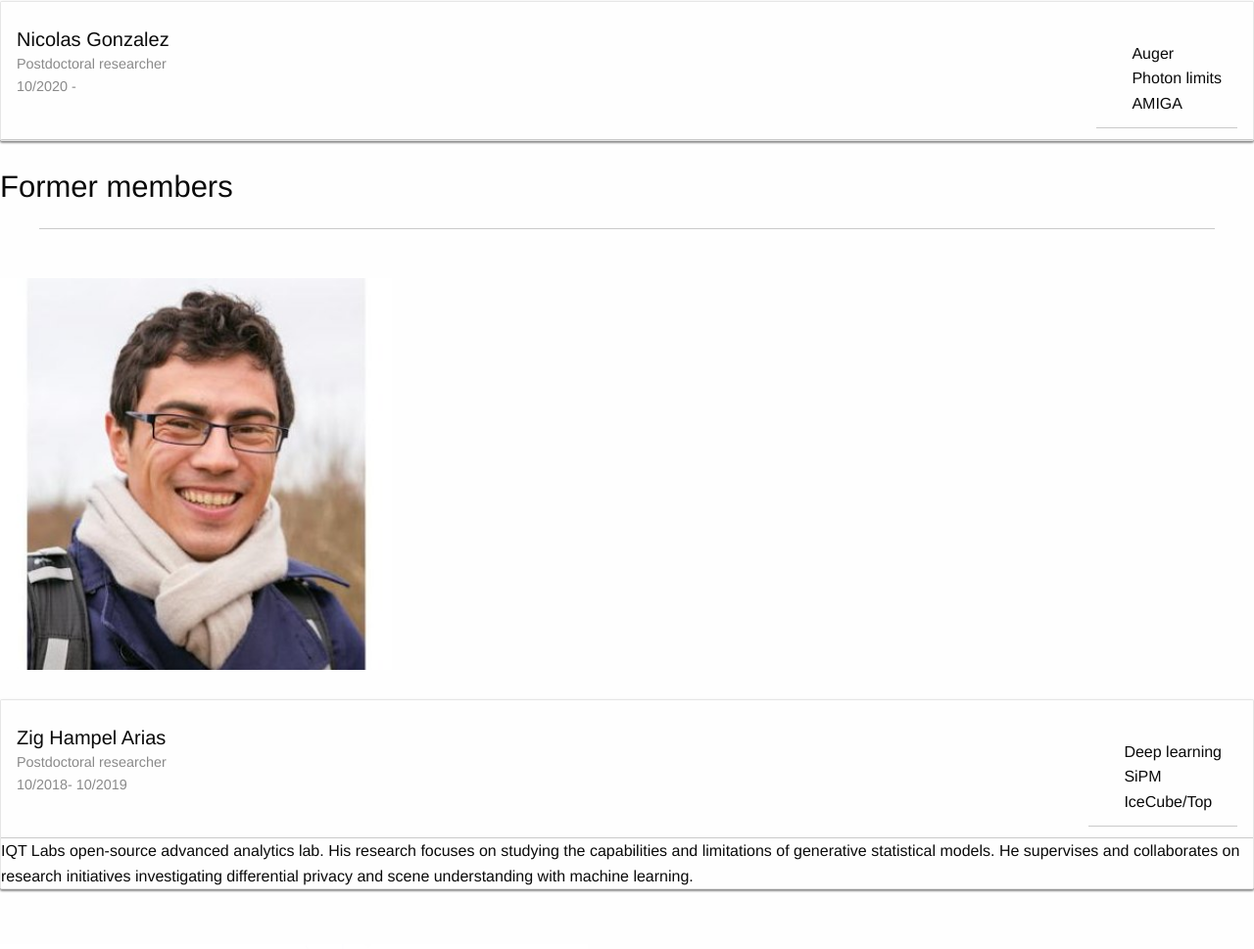
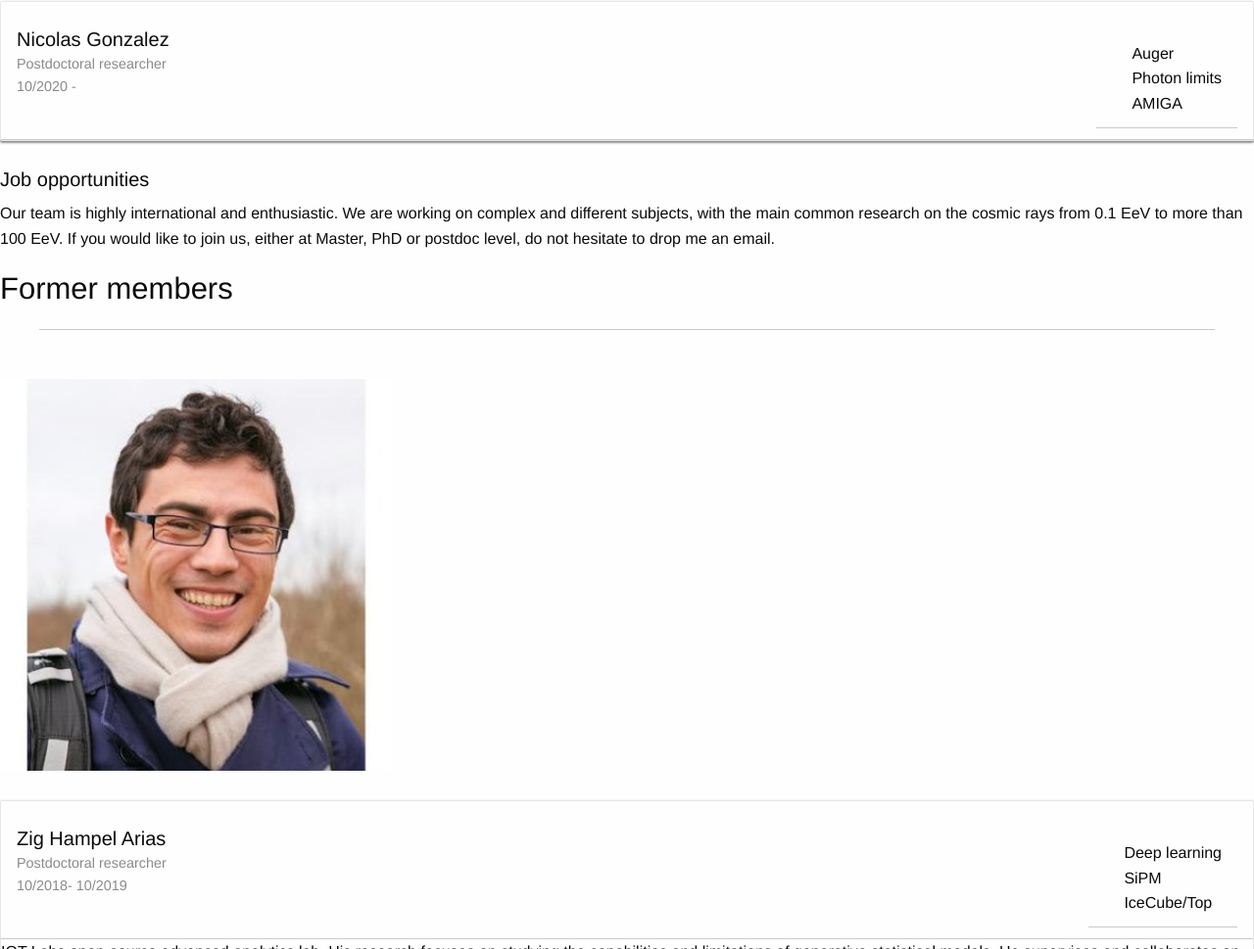
Before and after one commit to IoanaCodrina/Homepage, a plain HTML site: page people.html in a window 1280 px wide. Shown: the part 1844-2813 px from the top of the page at 98% size. Drawn offline with nearby package versions, Linux system fonts and the light colour scheme.

Commit message:
job blah

```diff
--- a/people.html
+++ b/people.html
@@ -44,6 +44,7 @@
       <body>
 
         <div class="row column text-left">
+
           <h3>Current members </h3>
           <hr>
           <div class="featured-image-block-grid">
@@ -133,6 +134,9 @@
 
             </div>
           </div>
+          <h5> Job opportunities </h5>
+          <p> Our team is highly international and enthusiastic. We are working on complex and different subjects, with the main common research on the cosmic rays from 0.1 EeV to more than 100 EeV.
+              If you would like to join us, either at Master, PhD or postdoc level,  do not hesitate to drop me an email.  </p>
 
           <h3>Former members </h3>
           <hr>
```
